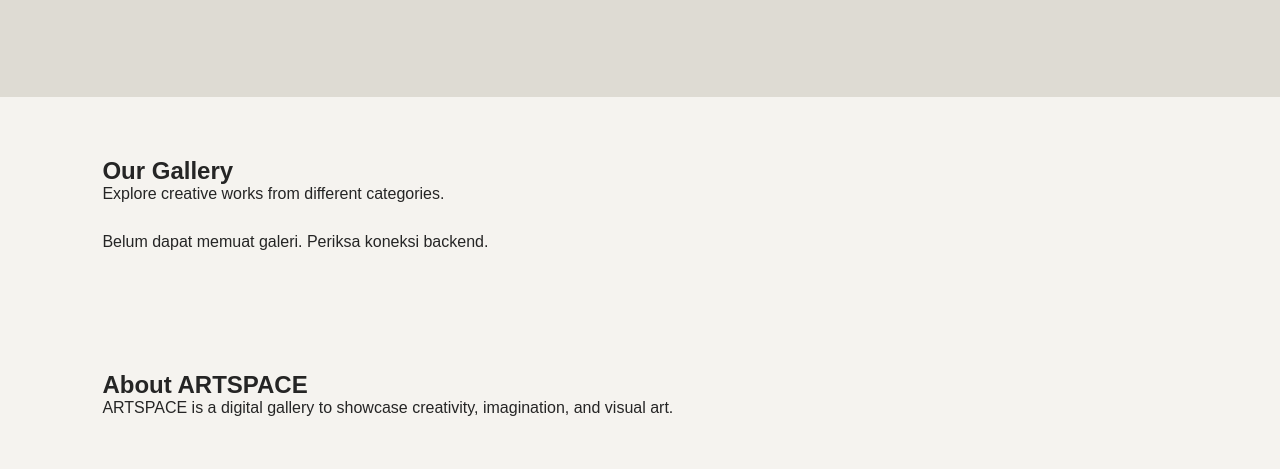
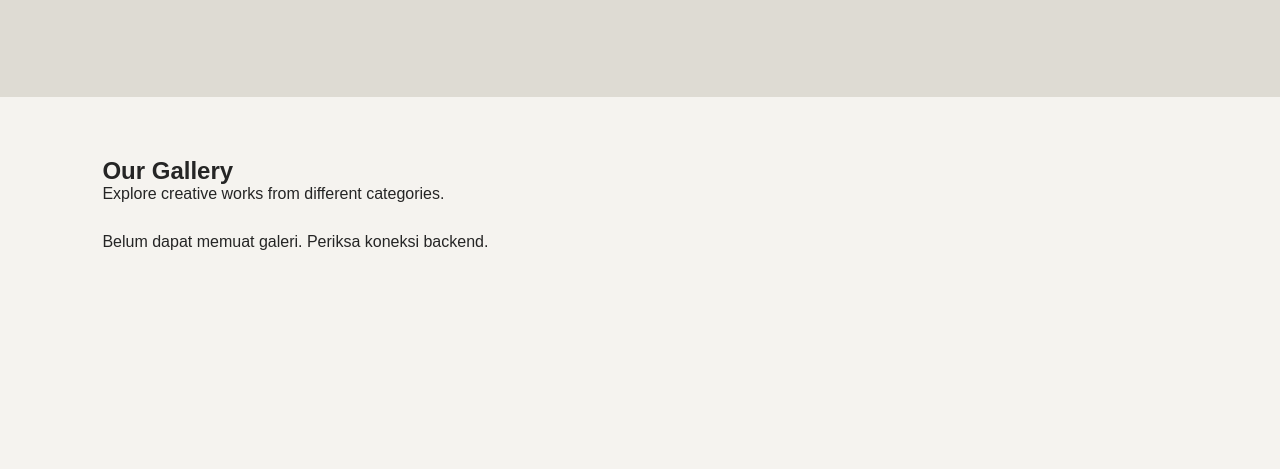
Before and after one commit to byno09/artspace, a plain HTML site: page index.html in a window 1280 px wide. Shown: the part 331-800 px from the top of the page. Drawn offline with Linux system fonts and the light colour scheme; no server answers.

Commit message:
Update style.css

```diff
--- a/style.css
+++ b/style.css
@@ -98,3 +98,9 @@ html {
 main {
     scroll-margin-top: 20px;
 }
+
+#gallery {
+    display: block;
+    min-height: 500px;
+    scroll-margin-top: 0;
+}
```
